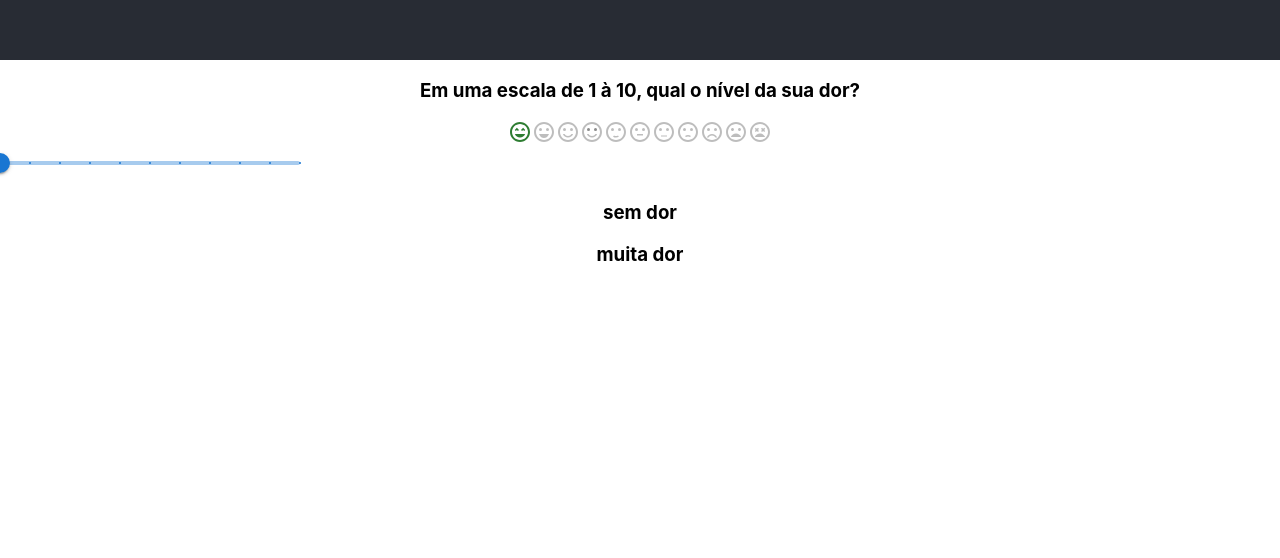
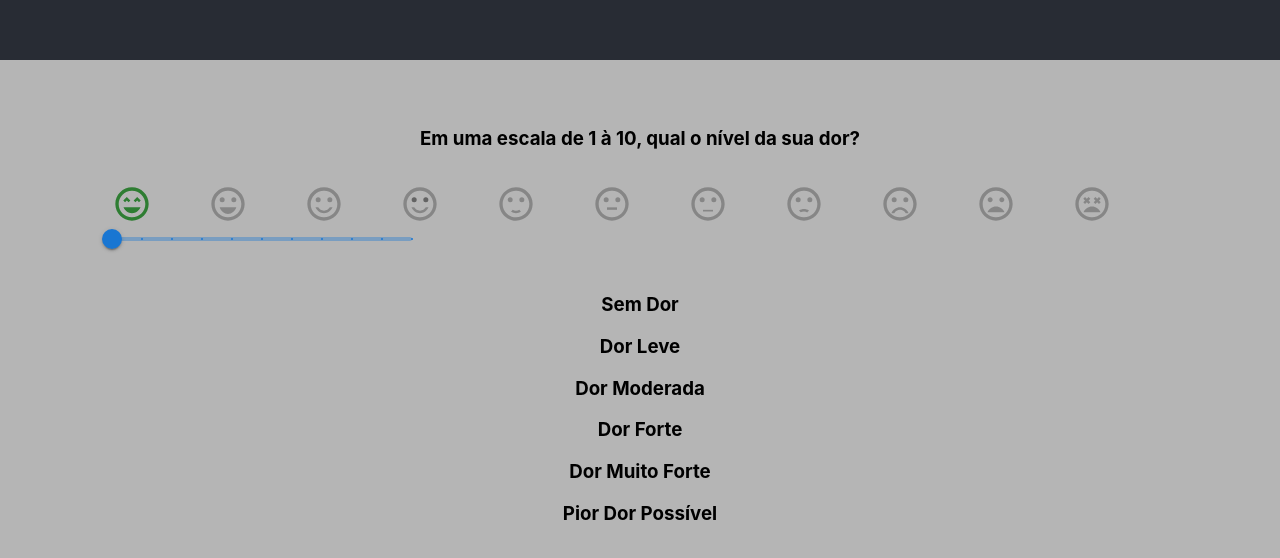
Before and after one commit to annaluizacamargo/BaymaxVital, a React (Create React App) app: page / in a window 1280 px wide. Shown: the part 740-1298 px from the top of the page. Before the commit the page ends 1025 px from the top, so only its background shows below. Built offline with nearby package versions, Linux system fonts and the light colour scheme.

Commit message:
feat(PainScale): add style h3 and FacesScale

```diff
--- a/src/components/PainScale/index.js
+++ b/src/components/PainScale/index.js
@@ -10,13 +10,20 @@ const PainScale = () => {
     return (
         <div className='pain-scale'>
             <h3>Em uma escala de 1 à 10, qual o nível da sua dor?</h3>
-            <div className='slider'>
-                <FacesScale />
-                <SliderPain className='slider'/>
+            <div className='container-slider'>
+                <div className='faces'>
+                    <FacesScale />
+                </div>
+
+                <SliderPain className='slider' />
             </div>
             <div className='description'>
-                <h3>sem dor</h3>
-                <h3>muita dor</h3>
+                <h3>Sem Dor</h3>
+                <h3>Dor Leve</h3>
+                <h3>Dor Moderada</h3>
+                <h3>Dor Forte</h3>
+                <h3>Dor Muito Forte</h3>
+                <h3>Pior Dor Possível</h3>
             </div>
         </div>
     );
--- a/src/components/PainScale/style.css
+++ b/src/components/PainScale/style.css
@@ -0,0 +1,40 @@
+.pain-scale {
+    padding: 3rem 6rem;
+    background-color: var(--gray-primary);
+    display: flex;
+    flex-direction: column;
+    align-items: center;
+    text-align: center;
+    justify-content: center;
+}
+
+.pain-scale h3 {
+    font-weight: bold;
+}
+
+.pain-scale .container-slider {
+    width: 100%;
+
+    padding: 1rem;
+    box-sizing: border-box;
+}
+
+.pain-scale .container-slider .faces span {
+    display: flex;
+    justify-content: space-between;
+    width: 100%;
+}
+
+.pain-scale .container-slider .faces span label,
+.pain-scale .container-slider .faces span label span {
+    width: fit-content;
+    height: fit-content;
+}
+
+.pain-scale .container-slider .faces span label span svg {
+    font-size: 2.5rem;
+}
+
+.slider span {
+    color: red;
+}
```
